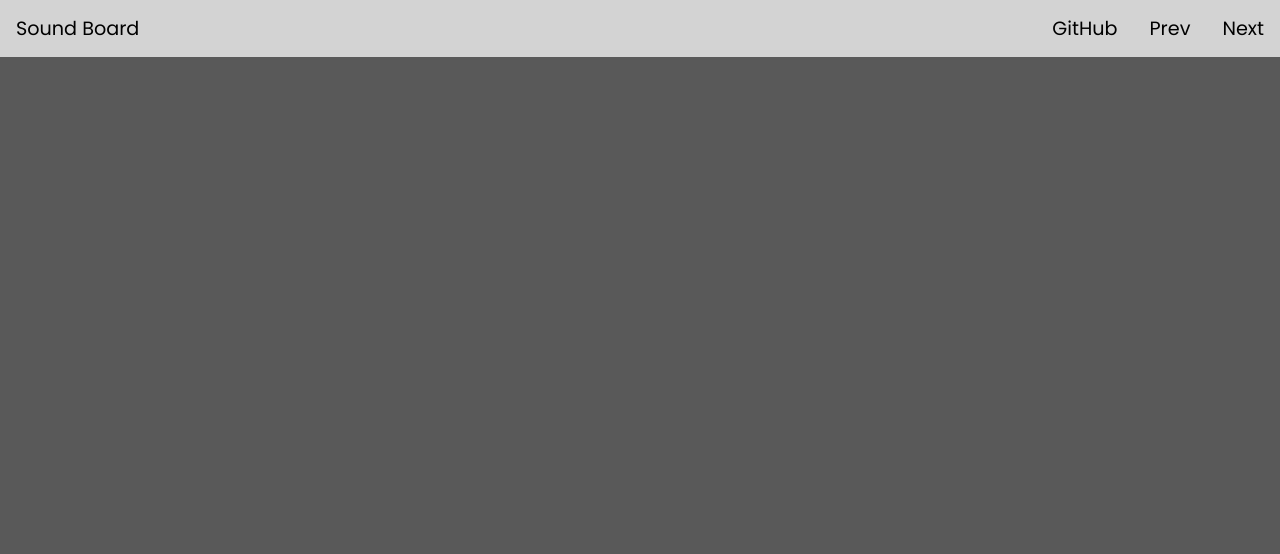
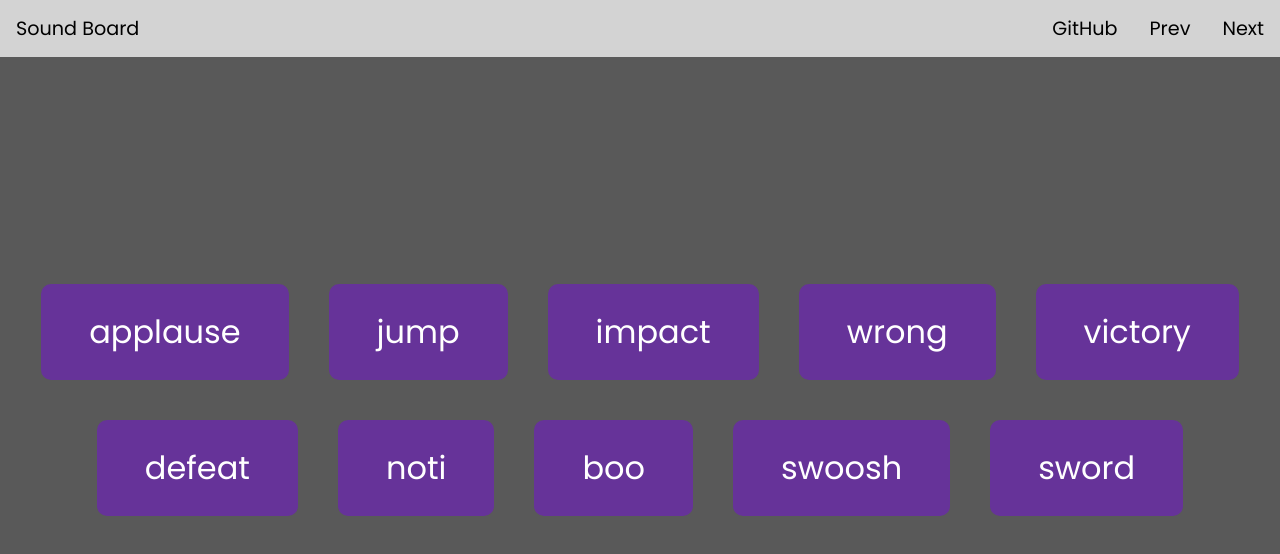
Before and after one commit to Jacwilalasey/50proj, a plain HTML site: page Sound Board/index.html in a window 1280 px wide. Drawn offline with Linux system fonts and the light colour scheme.

Commit message:
finales button append, updated styling and added function to stop sound on new sound click

```diff
--- a/Sound Board/index.html
+++ b/Sound Board/index.html
@@ -31,6 +31,8 @@
     <audio id="swoosh" src="sounds/swoosh.mp3"></audio>
     <audio id="sword" src="sounds/sword.mp3"></audio>
 
+    <div id="buttons"></div>
+
     <script src="script.js"></script>
 </body>
 </html>
--- a/Sound Board/style.css
+++ b/Sound Board/style.css
@@ -72,4 +72,13 @@ body {
     padding: 1.5rem 3rem;
     font-size: 2rem;
     font-family: inherit;
+    cursor: pointer;
 }
+
+.btn:hover {
+    opacity: 0.85;
+}
+
+.btn:focus {
+    outline: none;
+}
```
